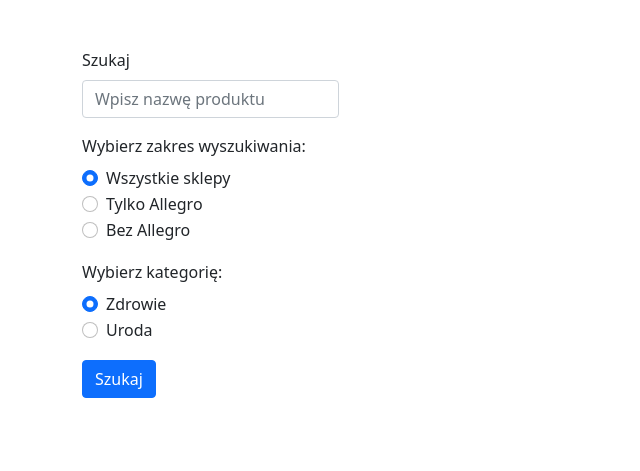
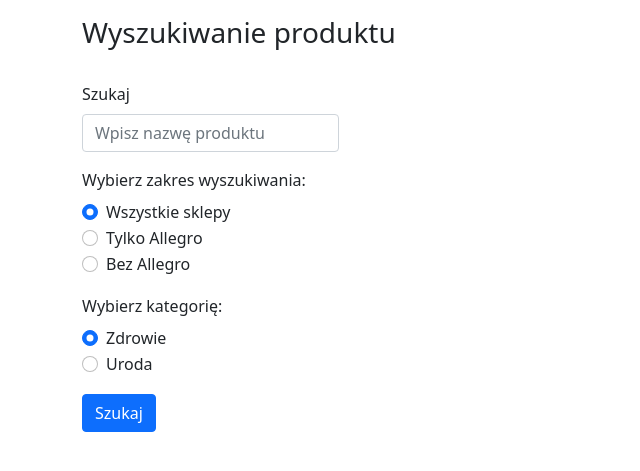
Before and after one commit to PiotrWodecki/io-aggregator, a Django app: page / in a window 1280 px wide. Shown: the part 57-528 px from the top of the page, without its empty margins (0-640 px from the left). Run offline with Django 4.2, Linux system fonts and the light colour scheme; some libraries are stand-ins or nearby versions.

Commit message:
Add and use uniform title block

```diff
--- a/core/templates/base.html
+++ b/core/templates/base.html
@@ -53,7 +53,13 @@
             </div>
         </div>
     {% endfor %}
-    <div class="row">
+    <div class="row mt-3">
+        <h3>
+            {% block title %}
+            {% endblock %}
+        </h3>
+    </div>
+    <div class="row mt-2">
         {% block content %}
         {% endblock %}
     </div>
--- a/core/templates/shopping/search.html
+++ b/core/templates/shopping/search.html
@@ -1,7 +1,8 @@
 {% extends 'base.html' %}
 {% load crispy_forms_tags %}
+{% block title %}Wyszukiwanie produktu{% endblock %}
 {% block content %}
-    <div class="col-md-auto mt-5">
+    <div class="col-md-auto mt-3">
         {% csrf_token %}
         {% crispy form %}
     </div>
--- a/core/templates/shopping/select_product.html
+++ b/core/templates/shopping/select_product.html
@@ -1,7 +1,7 @@
 <!DOCTYPE html>
 {% extends 'shopping/search.html' %}
 {% block results %}
-<div class="col container mt-5" style="display: inline-block; vertical-align: top">
+<div class="col container mt-4" style="display: inline-block; vertical-align: top">
     <div class="row">
         {% for product in products %}
             <div class="col-md-4 mb-5">
--- a/user/templates/registration/logged_out.html
+++ b/user/templates/registration/logged_out.html
@@ -1,7 +1,6 @@
-{% extends "base.html" %}
+{% block title %}Wylogowano{% endblock %}
 {% block content %}
-<div class="col-md-auto mt-5">
-    <h3>Wylogowano</h3>
+<div class="col-md-auto">
     <a href="{% url 'login' %}">Zaloguj się ponownie</a>
 </div>
 {% endblock %}
--- a/user/templates/registration/login.html
+++ b/user/templates/registration/login.html
@@ -1,7 +1,8 @@
 {% extends "base.html" %}
 {% load crispy_forms_filters %}
+{% block title %}Logowanie{% endblock %}
 {% block content %}
-<div class="col-md-auto mt-5">
+<div class="col-md-auto">
     <form method="post">
         {% csrf_token %}
         {{ form|crispy }}
--- a/user/templates/registration/password_reset_form.html
+++ b/user/templates/registration/password_reset_form.html
@@ -1,8 +1,8 @@
 {% extends "base.html" %}
 {% load crispy_forms_filters %}
+{% block title %}Reset hasła{% endblock %}
 {% block content %}
 <div class="col-md-auto mt-5">
-    <h3>Zresetuj hasło</h3>
     <p>Nie pamiętasz swojego hasła? Wprowadź w poniższym polu swój adres e-mail, a wyślemy ci instrukcję opisującą sposób ustawienia nowego hasła.</p>
     <form method="post">
         {% csrf_token %}
--- a/user/templates/registration/signup.html
+++ b/user/templates/registration/signup.html
@@ -1,7 +1,7 @@
 {% extends "base.html" %}
 {% load crispy_forms_filters %}
+{% block title %}Rejestracja{% endblock %}
 {% block content %}
-  <h3>Rejestracja</h3>
   <form method="post">
     {% csrf_token %}
     {{ form | crispy }}
```
